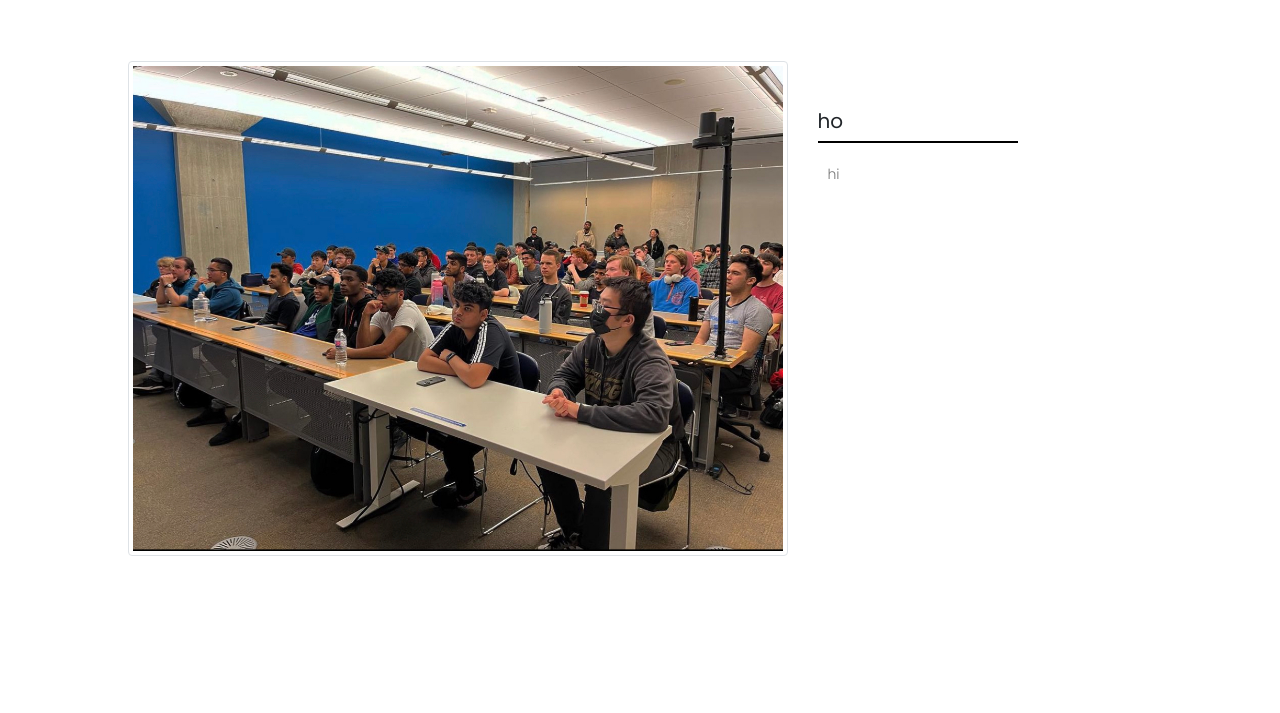
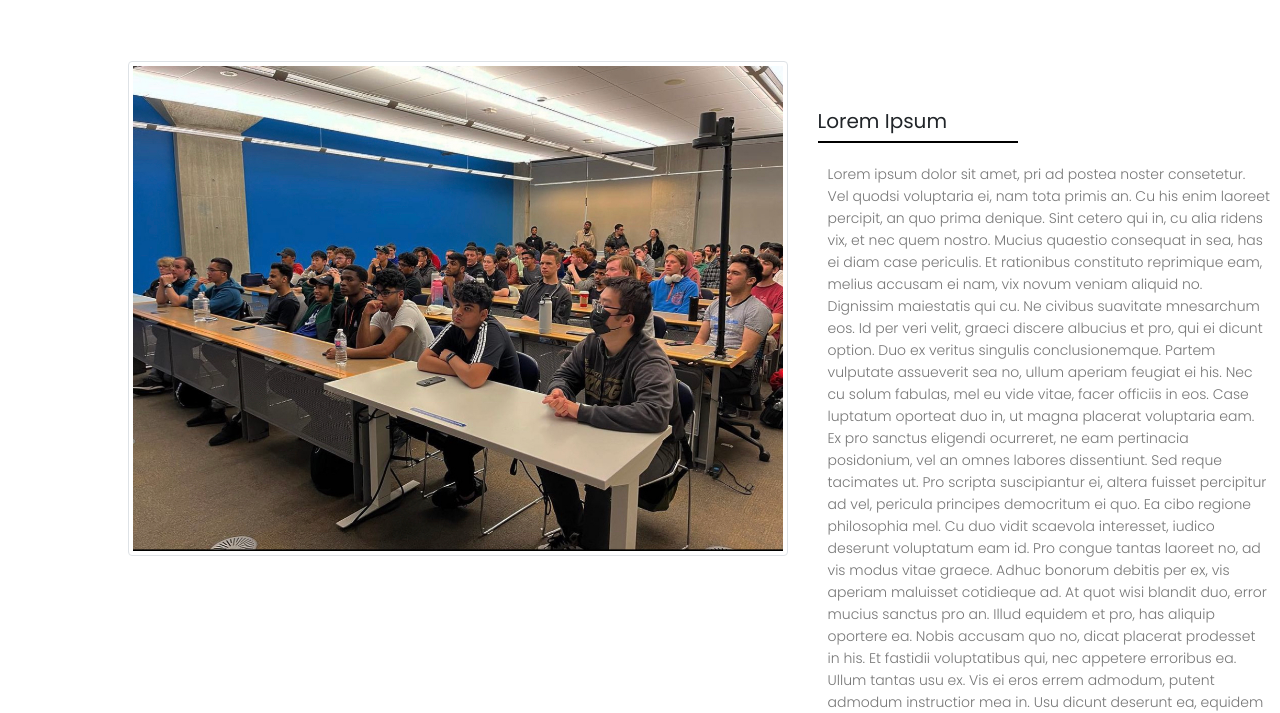
Before and after one commit to MirisanRavindran/OTU-Robotics-Website, a plain HTML site: page pages/news.html in a window 1280 px wide. Shown: the part 1277-1990 px from the top of the page. Drawn offline with nearby package versions, Linux system fonts and the light colour scheme.

Commit message:
needs touch ups

```diff
--- a/pages/news.html
+++ b/pages/news.html
@@ -83,9 +83,17 @@
                 <img src="../images/class.png" class="img-fluid img-thumbnail" style="width:100%" alt="...">
             </div>
             <div class ="col-md-5 mt-5">
-                <h5 class = "news-title">ho</h5>
+                <h5 class = "news-title">Lorem Ipsum</h5>
                 <div class = "separator"></div>
-                <p>hi</p>
+                <p>Lorem ipsum dolor sit amet, pri ad postea noster consetetur. Vel quodsi voluptaria ei, nam tota primis an. Cu his enim laoreet percipit, an quo prima denique. Sint cetero qui in, cu alia ridens vix, et nec quem nostro.
+
+                    Mucius quaestio consequat in sea, has ei diam case periculis. Et rationibus constituto reprimique eam, melius accusam ei nam, vix novum veniam aliquid no. Dignissim maiestatis qui cu. Ne civibus suavitate mnesarchum eos.
+
+                    Id per veri velit, graeci discere albucius et pro, qui ei dicunt option. Duo ex veritus singulis conclusionemque. Partem vulputate assueverit sea no, ullum aperiam feugiat ei his. Nec cu solum fabulas, mel eu vide vitae, facer officiis in eos. Case luptatum oporteat duo in, ut magna placerat voluptaria eam. Ex pro sanctus eligendi ocurreret, ne eam pertinacia posidonium, vel an omnes labores dissentiunt.
+
+                    Sed reque tacimates ut. Pro scripta suscipiantur ei, altera fuisset percipitur ad vel, pericula principes democritum ei quo. Ea cibo regione philosophia mel. Cu duo vidit scaevola interesset, iudico deserunt voluptatum eam id. Pro congue tantas laoreet no, ad vis modus vitae graece. Adhuc bonorum debitis per ex, vis aperiam maluisset cotidieque ad.
+
+                    At quot wisi blandit duo, error mucius sanctus pro an. Illud equidem et pro, has aliquip oportere ea. Nobis accusam quo no, dicat placerat prodesset in his. Et fastidii voluptatibus qui, nec appetere erroribus ea. Ullum tantas usu ex. Vis ei eros errem admodum, putent admodum instructior mea in. Usu dicunt deserunt ea, equidem definiebas no sed, ius novum quaestio an.</p>
             </div>
             <div class = ""></div>
         </div>
```
